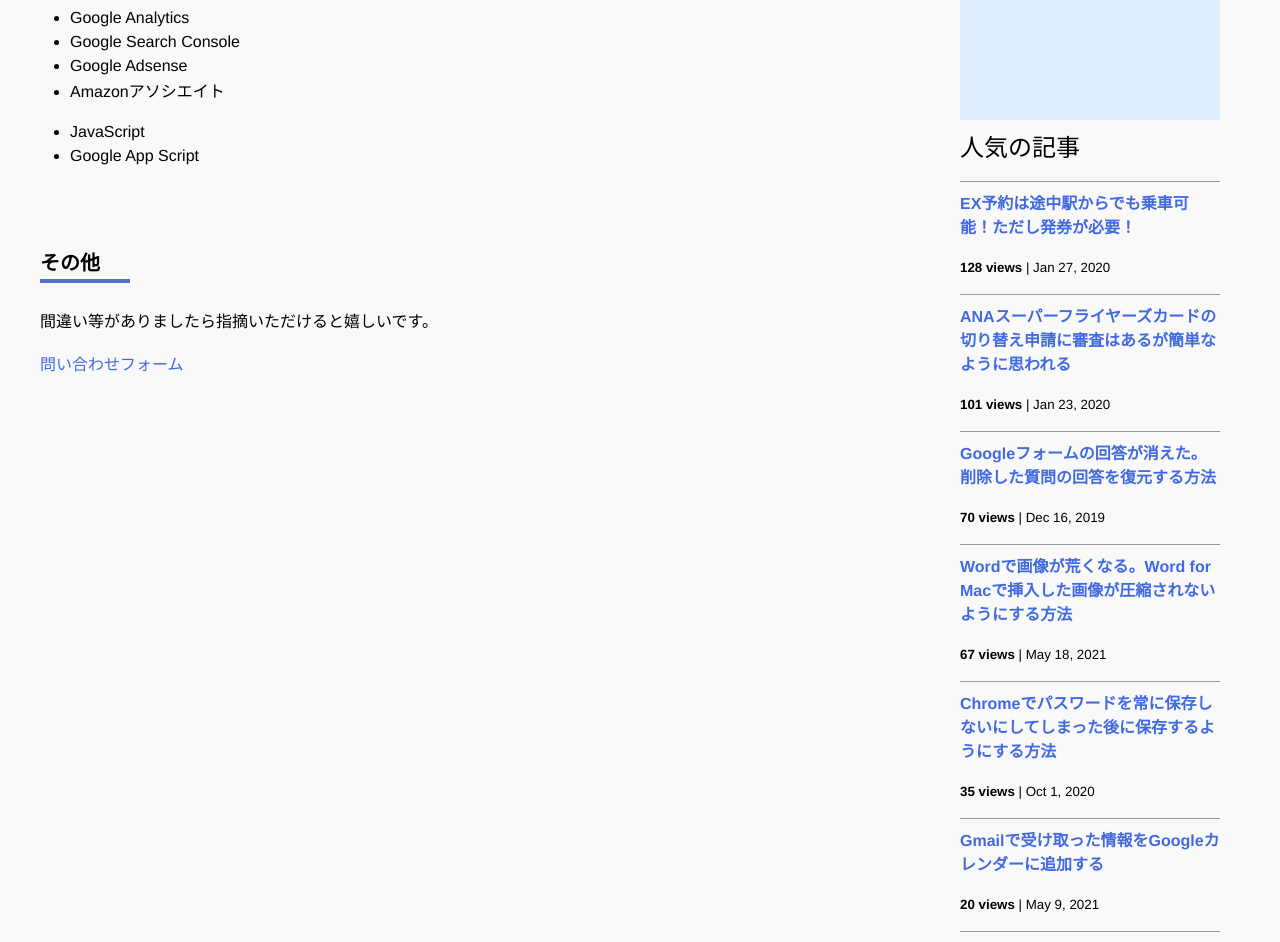
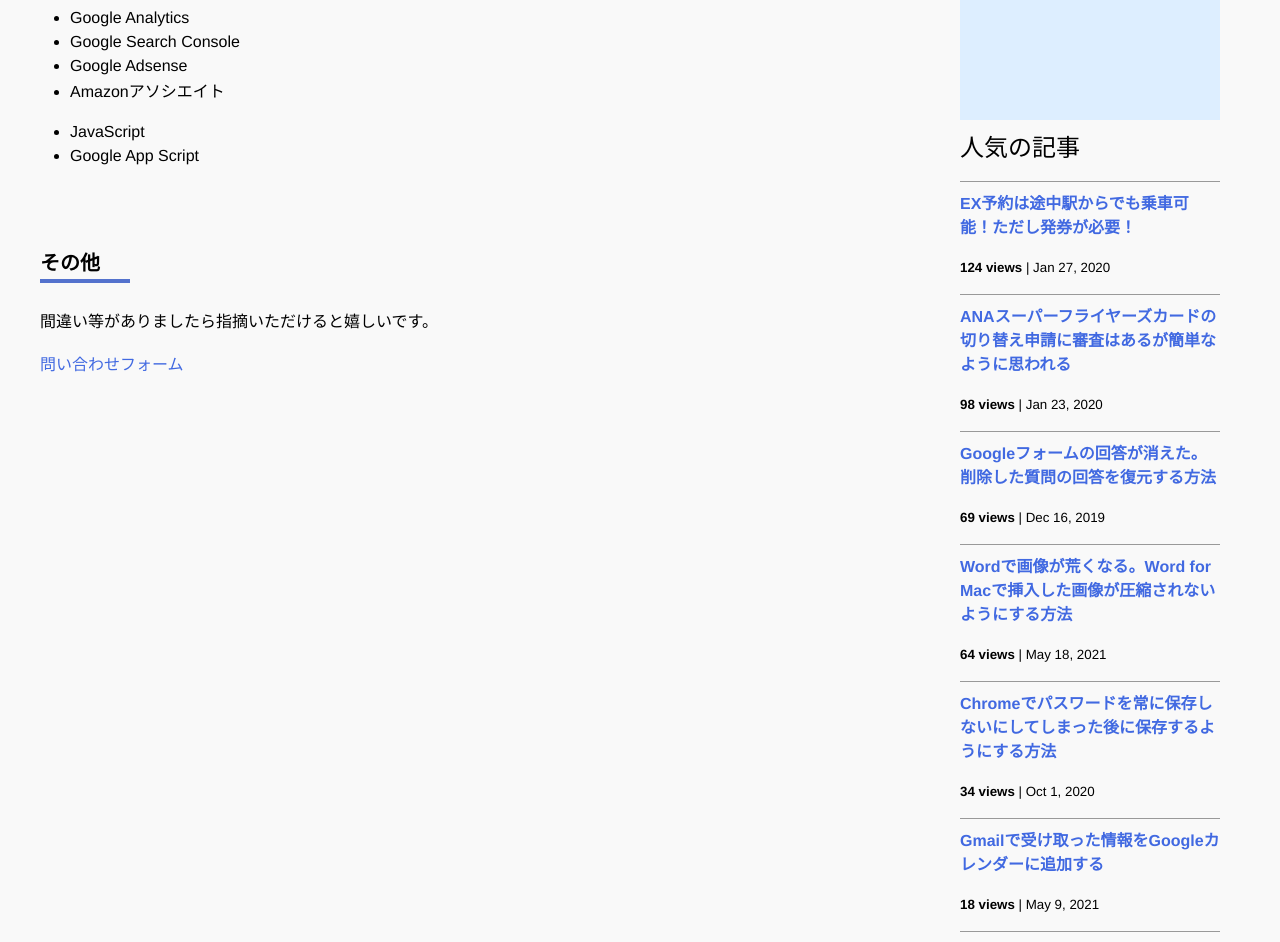
Before and after one commit to iwanaminami/shoyaiwaname, a Jekyll site: the page built from about.markdown, in a window 1280 px wide and 1400 px high, scrolled down 693 px. Shown: the top 942 px of the window. Built offline with Jekyll 4.4.1, drawn with Linux system fonts in a browser that asks for light colours; nearby versions of some CDN libraries; comment, search, counter and statistics services are not loaded.

Commit message:
chore(ga): update _data/popularposts.yml 20251221-0052

```diff
--- a/_data/popularposts.yml
+++ b/_data/popularposts.yml
@@ -1,15 +1,15 @@
 side:
-  - view: 128
+  - view: 124
     url: "/2020/01/27/ex-rideontheway.html"
-  - view: 101
+  - view: 98
     url: "/2020/01/23/sfc-judge.html"
-  - view: 70
+  - view: 69
     url: "/2019/12/16/restore-googleform.html"
-  - view: 67
+  - view: 64
     url: "/2021/05/18/image-compression-word.html"
-  - view: 35
+  - view: 34
     url: "/2020/10/01/googlepassword.html"
-  - view: 20
+  - view: 18
     url: "/2021/05/09/gmailtocalendar.html"
   - view: 15
     url: "/2020/01/23/sfcgold.html"
```
